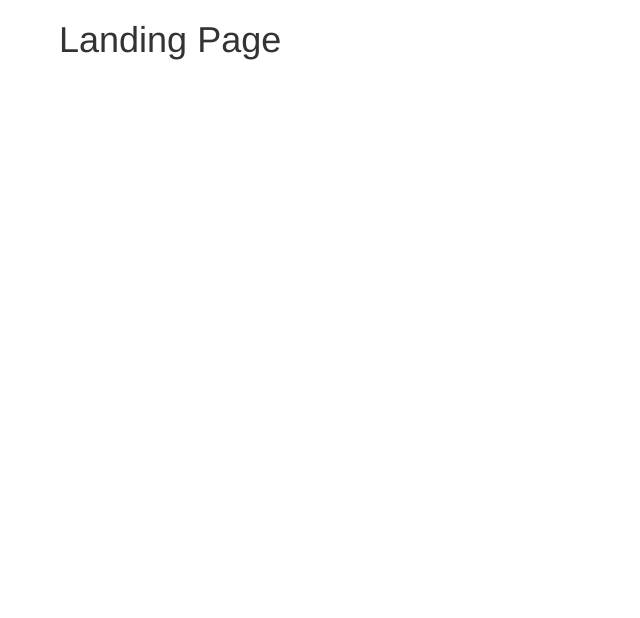
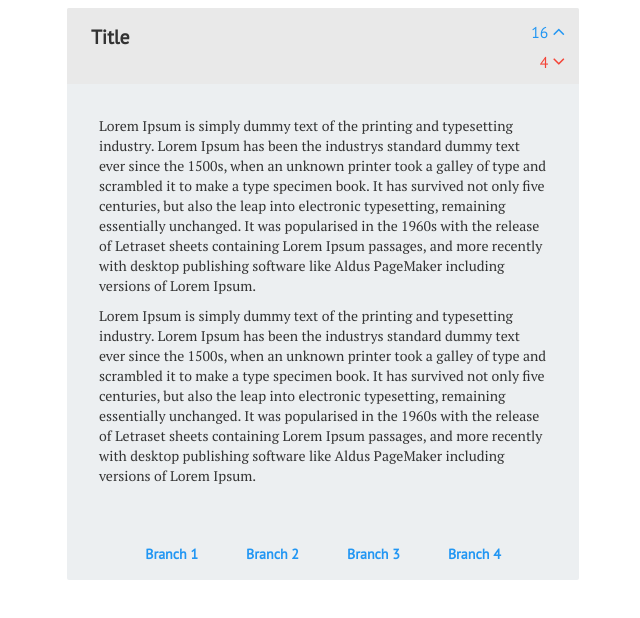
Before and after one commit to glassbeardglobal/mhacksx-react, a React app: page / in a window 1280 px wide. Shown: the top 618 px of the page, without its empty margins (11-651 px from the left). Built offline with nearby package versions, Linux system fonts and the light colour scheme.

Commit message:
Navbar template set up. Started to implement card view

```diff
--- a/package.json
+++ b/package.json
@@ -20,6 +20,7 @@
   "homepage": "https://github.com/glassbeardglobal/mhacksx-react#readme",
   "dependencies": {
     "bootstrap": "^3.3.7",
+    "font-awesome": "^4.7.0",
     "react": "^15.6.1",
     "react-dom": "^15.6.1",
     "react-router-dom": "^4.2.2"
--- a/public/index.html
+++ b/public/index.html
@@ -4,8 +4,7 @@
   <head>
     <meta charset="UTF-8">
     <title>Twig</title>
-
-     <link href="https://fonts.googleapis.com/css?family=Open+Sans:400,600" rel="stylesheet">
+    <link href="https://fonts.googleapis.com/css?family=PT+Serif|PT+Sans" rel="stylesheet">
   </head>
   <body>
     <!-- This html file will be processed as an ejs template by Webpack -->
--- a/src/App.js
+++ b/src/App.js
@@ -2,12 +2,15 @@ import React from 'react';
 import { Route } from 'react-router-dom';
 
 import 'bootstrap/dist/css/bootstrap.min.css';
-
+import 'font-awesome/css/font-awesome.min.css';
 import Landing from './scenes/Landing';
+import Navbar from './components/Navbar';
+import StoryCard from './components/StoryCard';
 
 const App = () => (
   <div className="container">
-    <Route exact path="/" component={Landing} />
-  </div>);
+    <Route exact path="/" component={StoryCard} />
+  </div>
+);
 
 export default App;
--- /dev/null
+++ b/src/components/Navbar/Navbar.css
@@ -0,0 +1,16 @@
+.navbar-button {
+  background-color: #81d4fa;
+  font-family: 'Open Sans', sans-serif;
+  font-weight: 600;
+  font-size: 1em;
+  text-decoration: none;
+  margin: 8px;
+  color: #fff;
+  padding: 8px;
+  border-radius: 2px;
+}
+
+.navbar-button:hover {
+  background-color: #81d4fa;
+  color: #fff;
+}
--- a/src/components/Navbar/index.js
+++ b/src/components/Navbar/index.js
@@ -0,0 +1,48 @@
+import React from 'react';
+import './Navbar.css';
+
+const Navbar = () => (
+  <nav className="navbar navbar-default navbar-fixed-top">
+    <div className="navbar-header">
+      <button
+        type="button"
+        className="navbar-toggle collapsed"
+        data-toggle="collapse"
+        data-target="#navbar"
+        aria-expanded="false"
+        aria-controls="navbar"
+      >
+        <span className="sr-only">Toggle navigation</span>
+        <span className="icon-bar" />
+        <span className="icon-bar" />
+        <span className="icon-bar" />
+      </button>
+      <a className="navbar-brand" href="#">
+        Twig
+      </a>
+    </div>
+    <div id="navbar" className="navbar-collapse collapse">
+      <ul className="nav navbar-nav">
+        <li>
+          <a href="#">
+            New
+          </a>
+        </li>
+      </ul>
+      <div className="col-sm-3 col-md-3">
+        <form className="navbar-form" role="search">
+          <div className="input-group">
+            <div className="input-group-btn">
+              <button className="btn btn-default" type="submit">
+                <i className="glyphicon glyphicon-search" />
+              </button>
+            </div>
+            <input type="text" className="form-control" placeholder="Search" name="q" />
+          </div>
+        </form>
+      </div>
+    </div>
+  </nav>
+);
+
+export default Navbar;
--- /dev/null
+++ b/src/components/StoryCard/StoryCard.css
@@ -0,0 +1,105 @@
+.card {
+  border-style: 2px solid black;
+  border-radius: 2px;
+  display: inline-block;
+  background-color: #eceff1;
+  max-width: 40vw;
+  margin: 8px;
+}
+
+.card-header {
+  width: 100%;
+  margin: 0;
+  padding: 8px;
+  border-top-left-radius: 2px;
+  border-top-right-radius: 2px;
+  background-color: #e9e9e9;
+  display: flex;
+  justify-content: space-between;
+}
+
+.branch-button:hover {
+  color: #90caf9;
+}
+
+.branch-button {
+  outline: none;
+  background-color: transparent;
+  border: none;
+  font-size: 1em;
+  font-weight: 700;
+  font-family: 'PT Sans', sans-serif;
+  color: #2196f3;
+  padding: 8px;
+  margin: 8px 16px;
+}
+
+.card-branch-container {
+  display: flex;
+  flex-direction: row;
+  justify-content: center;
+}
+
+.card-button {
+  background-color: transparent;
+  border: none;
+  font-size: 1.4em;
+  font-weight: 400;
+  font-family: 'PT Sans', sans-serif;
+  text-align: right;
+}
+
+.card-info-container {
+  display: flex;
+  flex-direction: column;
+}
+
+.branch-info {
+  display: flex;
+  flex-direction: row;
+  font-size: 1.4em;
+}
+
+.branch-count {
+  margin-right: 4px;
+}
+
+.vote-count {
+  margin: 4px;
+  font-size: 0.8em;
+}
+
+.upvote-button {
+  color: #2196f3;
+}
+
+.upvote-button:hover {
+  color: #90caf9;
+}
+
+.downvote-button {
+  color: #f44336;
+}
+
+.downvote-button:hover {
+  color: #ef9a9a;
+}
+
+.card-button-container {
+  display: flex;
+  flex-direction: column;
+}
+
+.card-title {
+  font-size: 1.4em;
+  font-weight: 700;
+  padding-left: 16px;
+  font-family: 'PT Sans', sans-serif;
+}
+
+.card-content {
+  font-size: 1em;
+  font-weight: 400;
+  padding: 32px;
+  font-family: 'PT Serif', serif;
+}
--- /dev/null
+++ b/src/components/StoryCard/index.js
@@ -0,0 +1,51 @@
+import React from 'react';
+
+import './StoryCard.css';
+
+const StoryCard = () => (
+  <div className="card">
+    <div className="card-header">
+      <div className="card-info-container">
+        <h4 className="card-title">Title</h4>
+      </div>
+      <div className="card-button-container">
+        <button className="card-button upvote-button">
+          <span className="vote-count">16</span>
+          <i className="fa fa-angle-up" />
+        </button>
+        <button className="card-button downvote-button">
+          <span className="vote-count">4</span>
+          <i className="fa fa-angle-down" />
+        </button>
+      </div>
+    </div>
+    <div className="card-content">
+      <p className="card-context">
+        Lorem Ipsum is simply dummy text of the printing and typesetting industry. Lorem Ipsum has
+        been the industrys standard dummy text ever since the 1500s, when an unknown printer took a
+        galley of type and scrambled it to make a type specimen book. It has survived not only five
+        centuries, but also the leap into electronic typesetting, remaining essentially unchanged.
+        It was popularised in the 1960s with the release of Letraset sheets containing Lorem Ipsum
+        passages, and more recently with desktop publishing software like Aldus PageMaker including
+        versions of Lorem Ipsum.
+      </p>
+      <p className="card-context">
+        Lorem Ipsum is simply dummy text of the printing and typesetting industry. Lorem Ipsum has
+        been the industrys standard dummy text ever since the 1500s, when an unknown printer took a
+        galley of type and scrambled it to make a type specimen book. It has survived not only five
+        centuries, but also the leap into electronic typesetting, remaining essentially unchanged.
+        It was popularised in the 1960s with the release of Letraset sheets containing Lorem Ipsum
+        passages, and more recently with desktop publishing software like Aldus PageMaker including
+        versions of Lorem Ipsum.
+      </p>
+    </div>
+    <div className="card-branch-container">
+      <button className="branch-button">Branch 1</button>
+      <button className="branch-button">Branch 2</button>
+      <button className="branch-button">Branch 3</button>
+      <button className="branch-button">Branch 4</button>
+    </div>
+  </div>
+);
+
+export default StoryCard;
```
Also changed, not shown: src/components/CardContainer/index.js (added), 1 other file (tests, documents, lock files or other folders).
